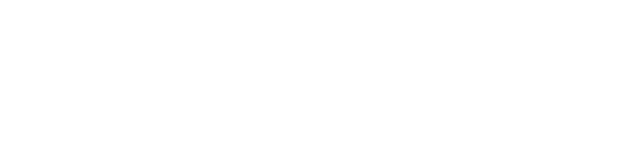
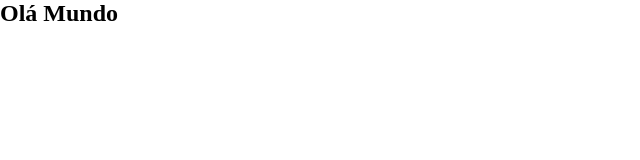
Before and after one commit to FishRaposo/TrainingWheels, a plain HTML site: page Danki Code/Curso Front-End Completo 2.0/modulo-css/index.html in a window 1280 px wide. Shown: the whole page, without its empty margins (0-640 px from the left). Drawn offline with Linux system fonts and the light colour scheme.

Commit message:
The beggining of the CSS module

```diff
--- /dev/null
+++ b/Danki Code/Curso Front-End Completo 2.0/modulo-css/CSS/style.css
@@ -0,0 +1,5 @@
+*{
+    margin: 0;
+    padding: 0;
+    box-sizing: border-box;
+}
--- a/Danki Code/Curso Front-End Completo 2.0/modulo-css/index.html
+++ b/Danki Code/Curso Front-End Completo 2.0/modulo-css/index.html
@@ -1,8 +1,9 @@
 <html>
     <head>
+        <link rel="stylesheet" href="css/style.css">
         <title>Módulo CSS</title>
     </head>
     <body>
-
+        <h2>Olá Mundo</h2>
     </body>
 </html>
```
